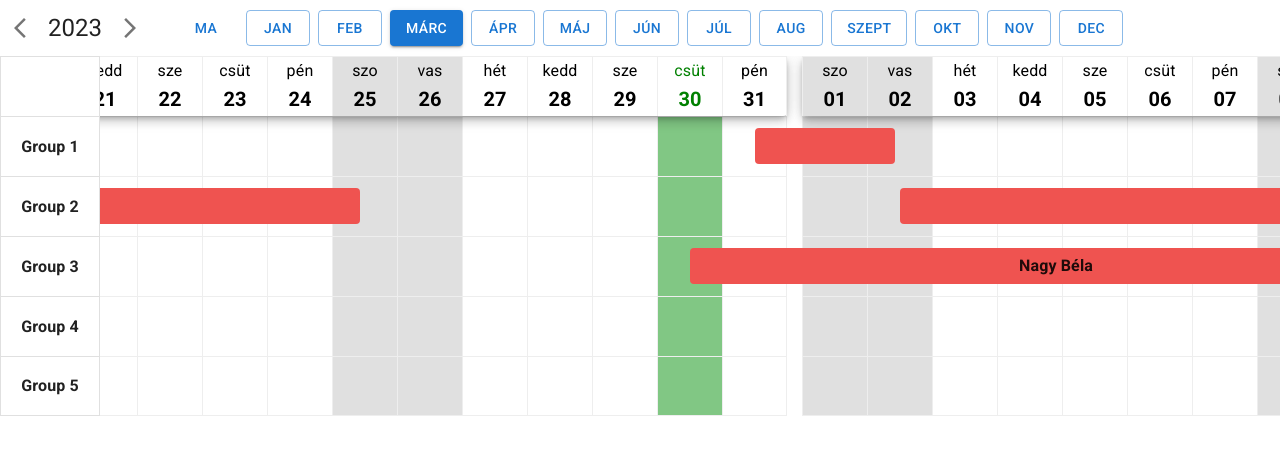
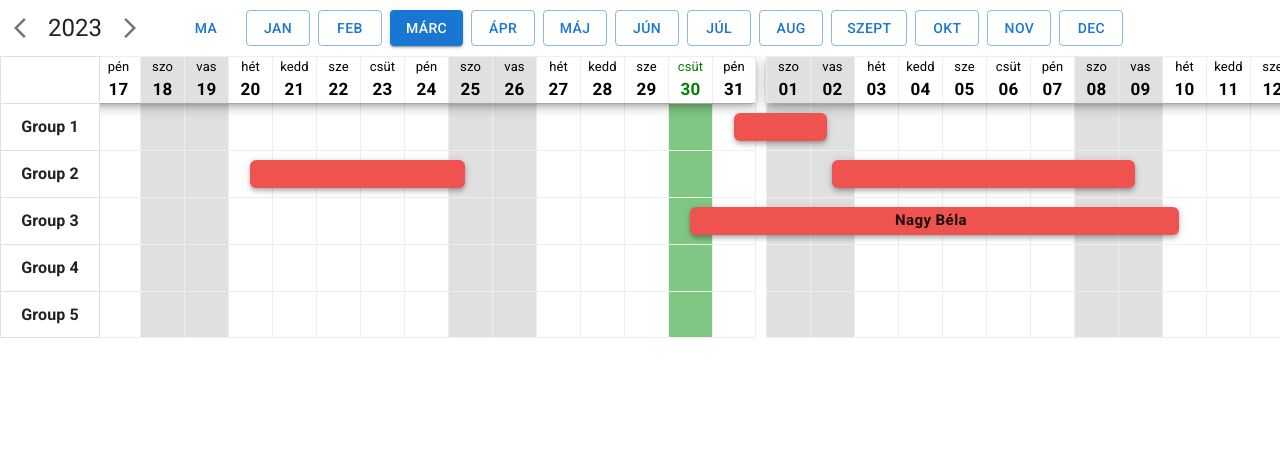
Before and after one commit to BigFlori/tuji-booking, a Next.js app: page / in a window 1280 px wide. Shown: the top 454 px of the page. Built offline with nearby package versions, Linux system fonts and the light colour scheme.

Commit message:
Fixing sizing to look the same on all devices

```diff
--- a/src/components/Calendar/CalendarDay.tsx
+++ b/src/components/Calendar/CalendarDay.tsx
@@ -1,6 +1,7 @@
 import Typography from "@mui/material/Typography";
 import dayjs from "dayjs";
 import CalendarItemContainer from "../UI/CalendarItemContainer";
+import { CALENDAR_HEADER_DAY_NAME_FONTSIZE, CALENDAR_HEADER_DAY_NUMBER_FONTSIZE } from "@/config/config";
 
 type CalendarDayProps = {
   date: dayjs.Dayjs;
@@ -23,8 +24,8 @@ const CalendarDay: React.FC<CalendarDayProps> = (props: CalendarDayProps) => {
       }}
       isDayRow
     >
-      <Typography>{formattedDateName}</Typography>
-      <Typography variant='h6' fontWeight={"bold"}>
+      <Typography fontSize={CALENDAR_HEADER_DAY_NAME_FONTSIZE}>{formattedDateName}</Typography>
+      <Typography variant='h6' fontWeight={"bold"} fontSize={CALENDAR_HEADER_DAY_NUMBER_FONTSIZE}>
         {formattedDateDay}
       </Typography>
     </CalendarItemContainer>
--- a/src/components/Reservation/CalendarReservation.tsx
+++ b/src/components/Reservation/CalendarReservation.tsx
@@ -1,47 +1,29 @@
 import Reservation from "@/models/reservation-model";
-import { Box } from "@mui/material";
+import { Paper } from "@mui/material";
 import dayjs from "dayjs";
 import { CALENDAR_ITEM_WIDTH, CALENDAR_MONTH_GAP } from "@/config/config";
+import ReservationButton from "../UI/ReservationButton";
 
 type CalendarReserverationProps = {
   reservation: Reservation;
 };
 
 const countMonthsBetween = (startDate: dayjs.Dayjs, endDate: dayjs.Dayjs) => {
-  //console.log(`${endDate.get("month")} - ${startDate.get("month")} = ${endDate.get("month") - startDate.get("month")}`);
   return endDate.get("month") - startDate.get("month");
 };
 
 const CalendarReservation: React.FC<CalendarReserverationProps> = (props: CalendarReserverationProps) => {
   const width =
     props.reservation.endDate.diff(props.reservation.startDate, "day") * CALENDAR_ITEM_WIDTH +
-    countMonthsBetween(props.reservation.startDate, props.reservation.endDate) * CALENDAR_MONTH_GAP - 5;
+    countMonthsBetween(props.reservation.startDate, props.reservation.endDate) * CALENDAR_MONTH_GAP -
+    5;
 
   const left =
     props.reservation.startDate.diff(dayjs(props.reservation.startDate).startOf("month"), "day") * CALENDAR_ITEM_WIDTH +
     CALENDAR_ITEM_WIDTH / 2;
 
   return (
-    <Box
-      sx={(theme) => ({
-        position: "absolute",
-        height: "60%",
-        top: "50%",
-        transform: "translateY(-50%)",
-        left: left,
-        width: width,
-        zIndex: 5,
-        background: theme.palette.error.light,
-        borderRadius: 1,
-        display:'flex',
-        alignItems:'center',
-        justifyContent:'center',
-        paddingLeft: 1,
-        fontWeight: 'bold',
-      })}
-    >
-      {props.reservation.client?.name}
-    </Box>
+    <ReservationButton sx={{ left, width }}>{props.reservation.client?.name}</ReservationButton>
   );
 };
 
--- a/src/components/UI/CalendarGroupHeader.tsx
+++ b/src/components/UI/CalendarGroupHeader.tsx
@@ -23,7 +23,7 @@ const CalendarGroupHeader: React.FC<CalendarGroupHeaderProps> = (
         minWidth: `${CALENDAR_GROUP_WIDTH}px`,
       })}
     >
-      <Typography fontWeight={"bold"}>
+      <Typography fontWeight={"bold"} fontSize={16}>
         {props.group?.title}
       </Typography>
     </Box>
--- /dev/null
+++ b/src/components/UI/ReservationButton.tsx
@@ -0,0 +1,30 @@
+import { styled } from "@mui/material/styles";
+import { Button, ButtonProps } from "@mui/material";
+import { red } from "@mui/material/colors";
+
+const ReservationButton = styled(Button)<ButtonProps>(({ theme }) => ({
+  background: red[400],
+  position: "absolute",
+  height: "60%",
+  top: "50%",
+  transform: "translateY(-50%)",
+  zIndex: 5,
+  borderRadius: 6,
+  display: "flex",
+  alignItems: "center",
+  justifyContent: "center",
+  paddingLeft: 1,
+  fontWeight: "bold",
+  fontFamily: "Roboto",
+  textTransform: "none",
+  color: theme.palette.getContrastText(red[300]),
+  outline: "none",
+  minWidth: 0,
+  fontSize: 15,
+  boxShadow: theme.shadows[4],
+  "&:hover": {
+    background: red[500],
+  },
+}));
+
+export default ReservationButton;
--- a/src/config/config.ts
+++ b/src/config/config.ts
@@ -1,5 +1,10 @@
 //Mindegyik pixelben értendő
-export const CALENDAR_ITEM_WIDTH = 65;
-export const CALENDAR_ITEM_HEIGHT = 60;
+export const CALENDAR_ITEM_WIDTH = 44;
+export const CALENDAR_ITEM_HEIGHT = 47;
+
 export const CALENDAR_GROUP_WIDTH = 100;
-export const CALENDAR_MONTH_GAP = 15;
+
+export const CALENDAR_MONTH_GAP = 10;
+
+export const CALENDAR_HEADER_DAY_NAME_FONTSIZE = 13;
+export const CALENDAR_HEADER_DAY_NUMBER_FONTSIZE = 17;
```
